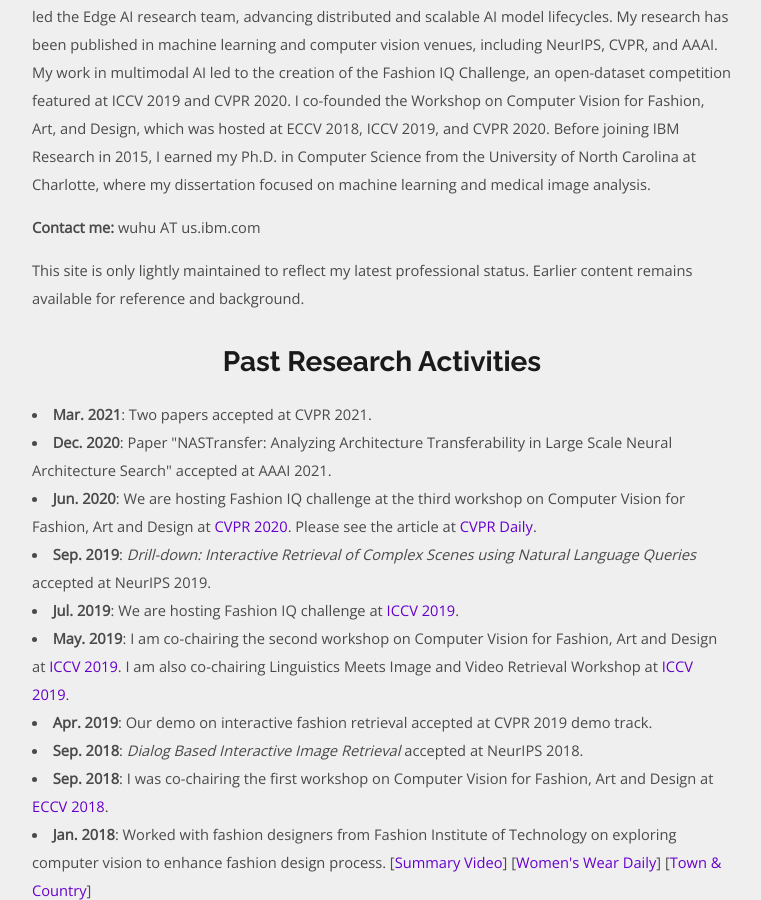
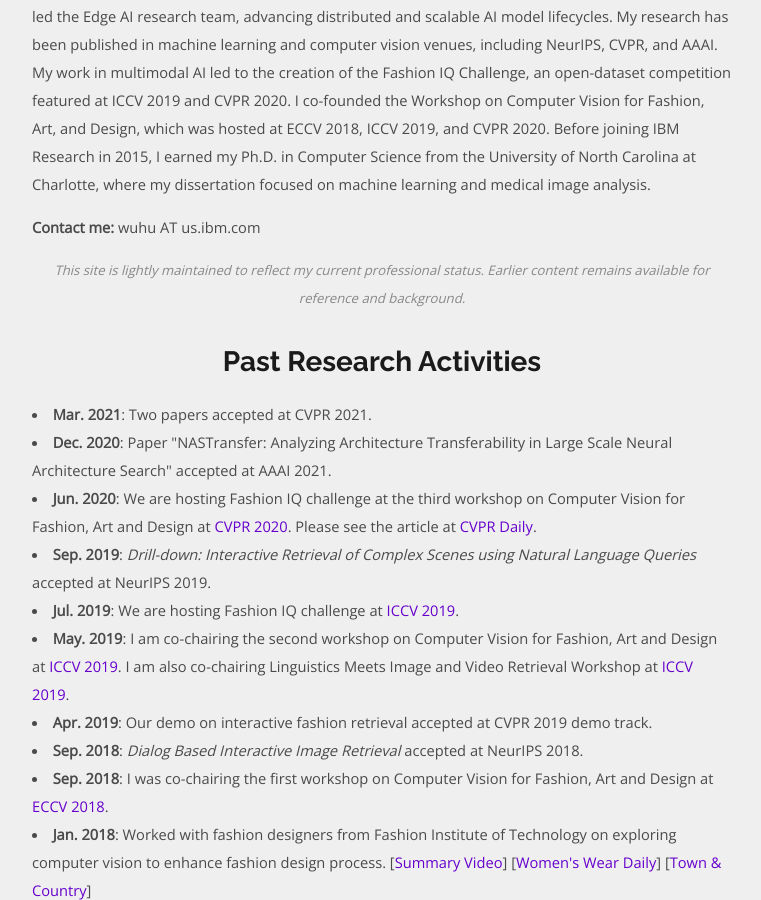
Before and after one commit to spacew/spacew.github.io, a Jekyll site: the page built from index.html, in a window 1280 px wide and 900 px high, scrolled down 655 px. Shown: the whole window, without its empty margins (258-1019 px from the left). Built offline with Jekyll 4.4.1, drawn with Linux system fonts in a browser that asks for light colours; the list of posts is cut into pages by our own code.

Commit message:
Update index.html

```diff
--- a/index.html
+++ b/index.html
@@ -20,7 +20,9 @@
 
         <p><b>Contact me:</b> wuhu AT us.ibm.com</p>
 
-        <p>This site is only lightly maintained to reflect my latest professional status. Earlier content remains available for reference and background.</p>
+        <p style="font-size: 0.9em; color: #888; text-align: center;">
+      <em>This site is lightly maintained to reflect my current professional status. Earlier content remains available for reference and background.</em>
+     </p>
 
 
      </article>
```
